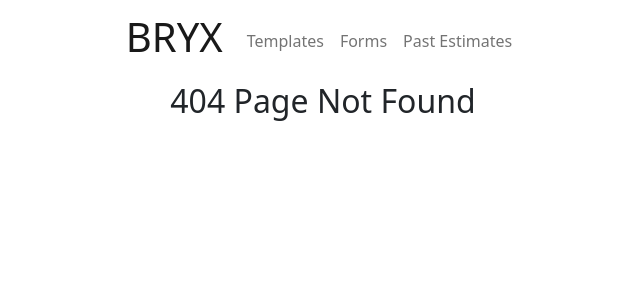
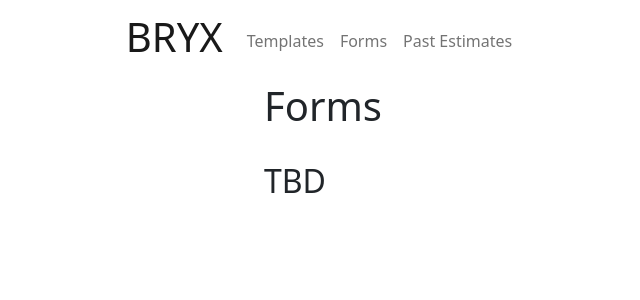
Before and after one commit to bryxapp/bryx-ui-home, a React (Create React App) app: page /forms in a window 1280 px wide. Before the commit this address had no page. Shown: the top 300 px of the page, without its empty margins (317-957 px from the left). Built offline with nearby package versions, Linux system fonts and the light colour scheme.

Commit message:
Add Skeleton Pages (#1)

```diff
--- a/src/App.tsx
+++ b/src/App.tsx
@@ -1,9 +1,13 @@
 import React from 'react';
 import { Home } from './components/Home/Home';
 import { NoMatch } from './components/NoMatch/NoMatch';
+import { PastEstimates } from './components/PastEstimates/PastEstimates';
+import {Templates} from './components/Templates/Templates';
+import { Forms} from './components/Forms/Forms';
 import { NavigationBar } from './components/NavigationBar/NavigationBar';
 import { Route, Routes, BrowserRouter as Router } from "react-router-dom";
 import Layout from './Layout/Layout';
+
 
 function App() {
   return (
@@ -13,6 +17,9 @@ function App() {
       <Router>
         <Routes>
           <Route path='/' element={<Home />} />
+          <Route path='/templates' element={<Templates />} />
+          <Route path='/forms' element={<Forms />} />
+          <Route path='/past-estimates' element={<PastEstimates />} />
           <Route path='*' element={<NoMatch />} />
         </Routes>
       </Router>
--- /dev/null
+++ b/src/components/Forms/Forms.tsx
@@ -0,0 +1,10 @@
+
+export const Forms = () => {
+    return (
+        <div>
+            <h1>Forms</h1>
+            <br />
+            <h2>TBD</h2>
+        </div>
+    );
+}
--- /dev/null
+++ b/src/components/PastEstimates/PastEstimates.tsx
@@ -0,0 +1,14 @@
+import { useState } from "react";
+
+export const PastEstimates = () => {
+    //STATE VARIABLES
+    const [estimatesState, setEstimatesState] = useState({});
+
+    return (
+        <div>
+            <h1>Past Estimates</h1>
+            <br />
+            <h2>TBD</h2>
+        </div>
+    );
+}
--- /dev/null
+++ b/src/components/Templates/Templates.tsx
@@ -0,0 +1,10 @@
+
+export const Templates = () => {
+    return (
+        <div>
+            <h1>Templates</h1>
+            <br />
+            <h2>TBD</h2>
+        </div>
+    );
+}
```
